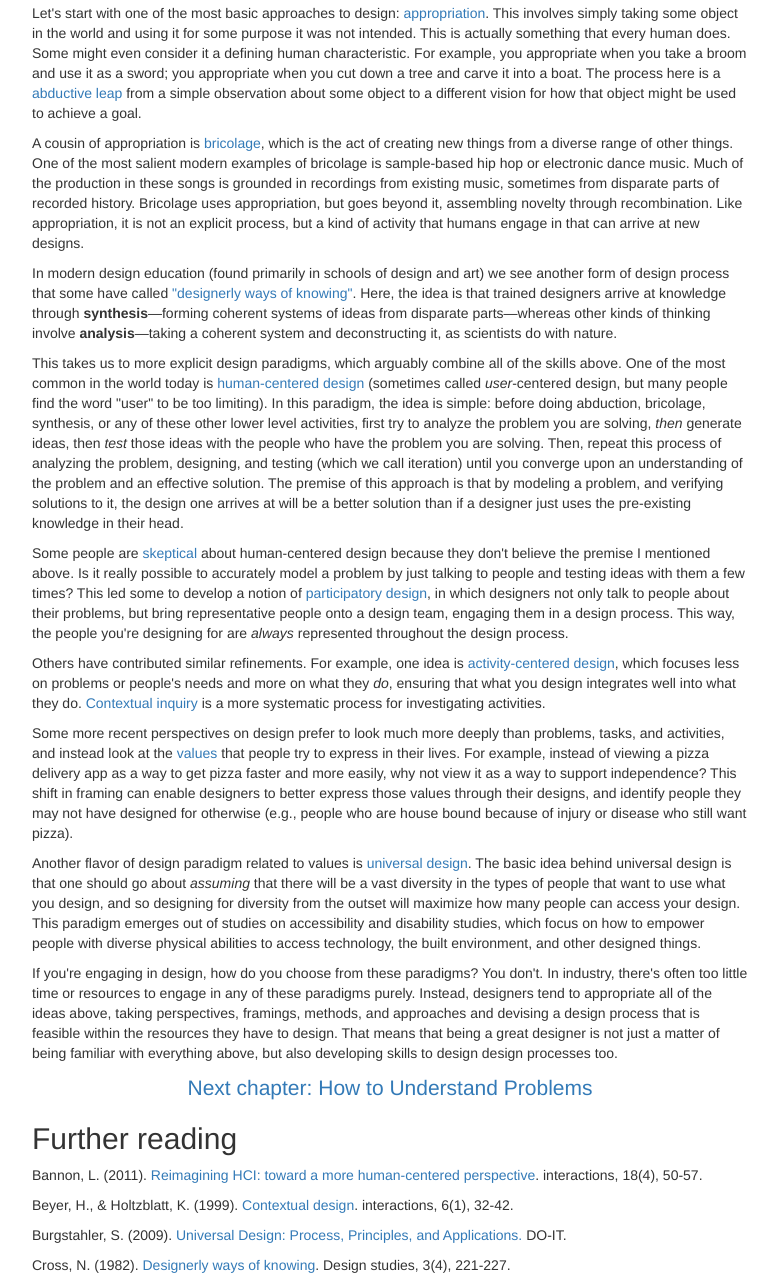
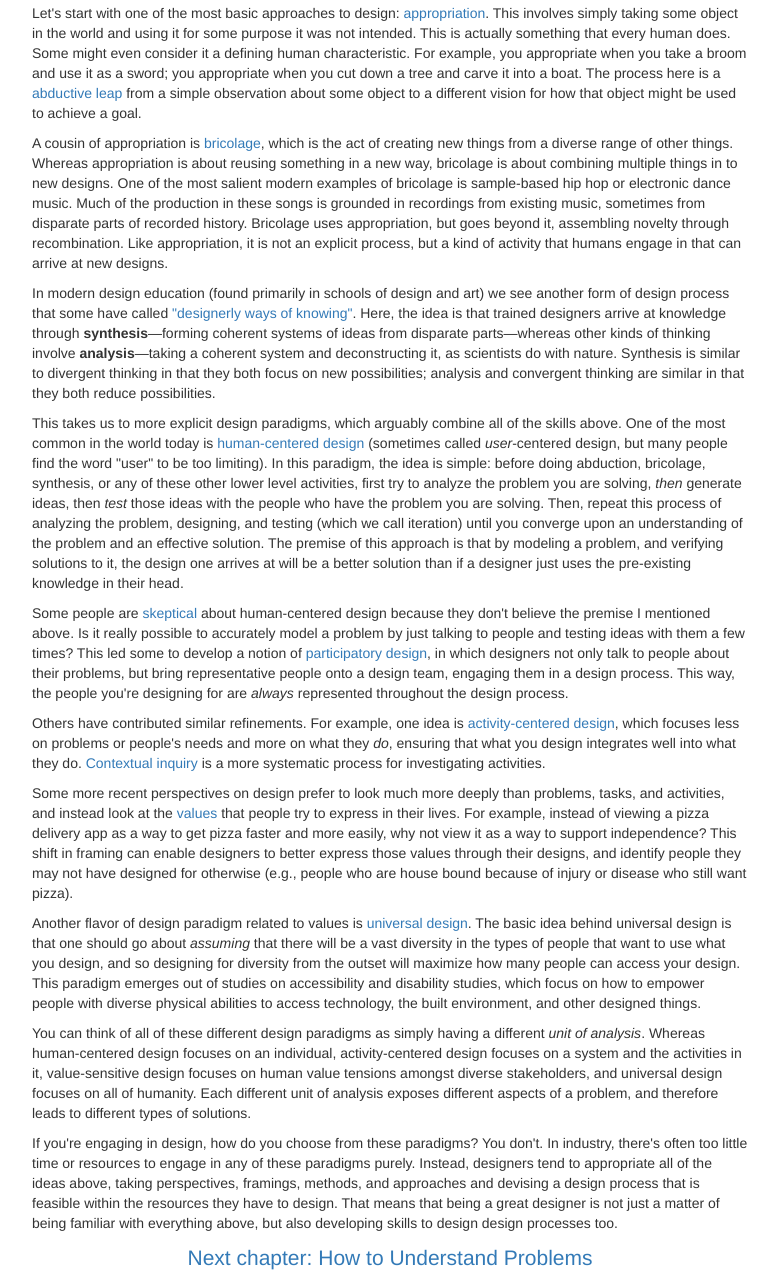
Before and after one commit to amyjko/design-methods, a plain HTML site: page how-to-design.html in a window 1280 px wide. Shown: the part 1055-2337 px from the top of the page, without its empty margins (250-1028 px from the left). Drawn offline with nearby package versions, Linux system fonts and the light colour scheme.

Commit message:
Clarifications and elaborations from class today.

```diff
--- a/how-to-design.html
+++ b/how-to-design.html
@@ -41,9 +41,9 @@
 
 		<p>Let's start with one of the most basic approaches to design: <a href="http://dx.doi.org/10.1023/A:1026149119426">appropriation</a>. This involves simply taking some object in the world and using it for some purpose it was not intended. This is actually something that every human does. Some might even consider it a defining human characteristic. For example, you appropriate when you take a broom and use it as a sword; you appropriate when you cut down a tree and carve it into a boat. The process here is a <a href="http://www.mitpressjournals.org/doi/pdf/10.1162/desi.2010.26.1.15">abductive leap</a> from a simple observation about some object to a different vision for how that object might be used to achieve a goal.</p>
 
-		<p>A cousin of appropriation is <a href="http://dx.doi.org/10.1016/S0142-694X(98)00044-1">bricolage</a>, which is the act of creating new things from a diverse range of other things. One of the most salient modern examples of bricolage is sample-based hip hop or electronic dance music. Much of the production in these songs is grounded in recordings from existing music, sometimes from disparate parts of recorded history. Bricolage uses appropriation, but goes beyond it, assembling novelty through recombination. Like appropriation, it is not an explicit process, but a kind of activity that humans engage in that can arrive at new designs.</p>
+		<p>A cousin of appropriation is <a href="http://dx.doi.org/10.1016/S0142-694X(98)00044-1">bricolage</a>, which is the act of creating new things from a diverse range of other things. Whereas appropriation is about reusing something in a new way, bricolage is about combining multiple things in to new designs. One of the most salient modern examples of bricolage is sample-based hip hop or electronic dance music. Much of the production in these songs is grounded in recordings from existing music, sometimes from disparate parts of recorded history. Bricolage uses appropriation, but goes beyond it, assembling novelty through recombination. Like appropriation, it is not an explicit process, but a kind of activity that humans engage in that can arrive at new designs.</p>
 
-		<p>In modern design education (found primarily in schools of design and art) we see another form of design process that some have called <a href="http://dx.doi.org/10.1016/0142-694X(82)90040-0">"designerly ways of knowing"</a>. Here, the idea is that trained designers arrive at knowledge through <b>synthesis</b>&mdash;forming coherent systems of ideas from disparate parts&mdash;whereas other kinds of thinking involve <b>analysis</b>&mdash;taking a coherent system and deconstructing it, as scientists do with nature.</p>
+		<p>In modern design education (found primarily in schools of design and art) we see another form of design process that some have called <a href="http://dx.doi.org/10.1016/0142-694X(82)90040-0">"designerly ways of knowing"</a>. Here, the idea is that trained designers arrive at knowledge through <b>synthesis</b>&mdash;forming coherent systems of ideas from disparate parts&mdash;whereas other kinds of thinking involve <b>analysis</b>&mdash;taking a coherent system and deconstructing it, as scientists do with nature. Synthesis is similar to divergent thinking in that they both focus on new possibilities; analysis and convergent thinking are similar in that they both reduce possibilities.</p>
 
 		<p>This takes us to more explicit design paradigms, which arguably combine all of the skills above. One of the most common in the world today is <a href="http://dx.doi.org/10.1145/1978822.1978833">human-centered design</a> (sometimes called <em>user</em>-centered design, but many people find the word "user" to be too limiting). In this paradigm, the idea is simple: before doing abduction, bricolage, synthesis, or any of these other lower level activities, first try to analyze the problem you are solving, <em>then</em> generate ideas, then <em>test</em> those ideas with the people who have the problem you are solving. Then, repeat this process of analyzing the problem, designing, and testing (which we call iteration) until you converge upon an understanding of the problem and an effective solution. The premise of this approach is that by modeling a problem, and verifying solutions to it, the design one arrives at will be a better solution than if a designer just uses the pre-existing knowledge in their head.</p>
 
@@ -54,6 +54,8 @@
 		<p>Some more recent perspectives on design prefer to look much more deeply than problems, tasks, and activities, and instead look at the <a href="http://dx.doi.org/10.1145/242485.242493">values</a> that people try to express in their lives. For example, instead of viewing a pizza delivery app as a way to get pizza faster and more easily, why not view it as a way to support independence? This shift in framing can enable designers to better express those values through their designs, and identify people they may not have designed for otherwise (e.g., people who are house bound because of injury or disease who still want pizza).</p>
 
 		<p>Another flavor of design paradigm related to values is <a href="http://dx.doi.org/10.1080/10400435.1998.10131955">universal design</a>. The basic idea behind universal design is that one should go about <em>assuming</em> that there will be a vast diversity in the types of people that want to use what you design, and so designing for diversity from the outset will maximize how many people can access your design. This paradigm emerges out of studies on accessibility and disability studies, which focus on how to empower people with diverse physical abilities to access technology, the built environment, and other designed things.</p>
+
+		<p>You can think of all of these different design paradigms as simply having a different <em>unit of analysis</em>. Whereas human-centered design focuses on an individual, activity-centered design focuses on a system and the activities in it, value-sensitive design focuses on human value tensions amongst diverse stakeholders, and universal design focuses on all of humanity. Each different unit of analysis exposes different aspects of a problem, and therefore leads to different types of solutions.</p>
 
 		<p>If you're engaging in design, how do you choose from these paradigms? You don't. In industry, there's often too little time or resources to engage in any of these paradigms purely. Instead, designers tend to appropriate all of the ideas above, taking perspectives, framings, methods, and approaches and devising a design process that is feasible within the resources they have to design. That means that being a great designer is not just a matter of being familiar with everything above, but also developing skills to design design processes too.</p>
 
```
